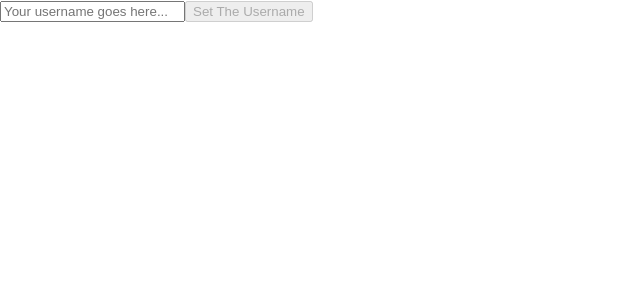
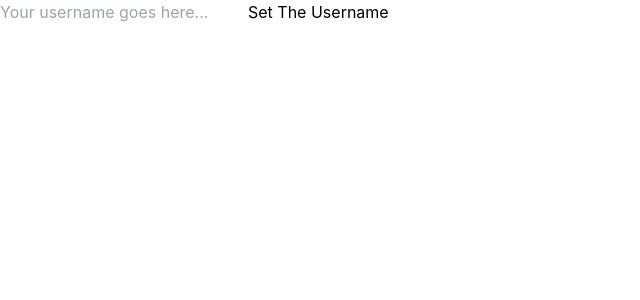
Before and after one commit to viren-vii/omelette, a React (Create React App) app: page / in a window 1280 px wide. Shown: the top 300 px of the page, without its empty margins (0-640 px from the left). Built offline with nearby package versions, Linux system fonts and the light colour scheme; no server answers; the database is empty.

Commit message:
Configured tailwindcss

```diff
--- /dev/null
+++ b/craco.config.js
@@ -0,0 +1,11 @@
+// craco.config.js
+module.exports = {
+    style: {
+      postcss: {
+        plugins: [
+          require('tailwindcss'),
+          require('autoprefixer'),
+        ],
+      },
+    },
+  }
--- a/src/components/Channel.js
+++ b/src/components/Channel.js
@@ -15,7 +15,15 @@
             }});
         // console.log(jokeData);
         const jokeObj = await jokeData.json();
-        console.log(jokeObj.joke);
+        // console.log(jokeObj.joke);
+
+        if(db){
+            db.collection('servers').doc(serverId).collection('messages').add({
+                createdAt: firebase.firestore.FieldValue.serverTimestamp(),
+                message : jokeObj.joke,
+                createdBy : user,
+            })
+        }
     }
 
 
@@ -55,7 +63,6 @@
             })
         }
     }
-    getJokes();
     return (
         <>
         <ul>
@@ -66,8 +73,8 @@
         <form onSubmit = {handleOnSubmit}>
             <input type="text" value={newMessage} onChange={handleOnChange} placeholder="Your message goes here..."/>
             <button type="submit" disabled={!newMessage}>Send</button>
-            <button onClick={getJokes()}>Get a joke!</button>
         </form>
+        <button onClick={getJokes}>Get a Joke!</button>
         </>
     );
 };
--- a/src/index.css
+++ b/src/index.css
@@ -1,3 +1,7 @@
+@tailwind base;
+@tailwind components;
+@tailwind utilities;
+
 body {
   margin: 0;
   font-family: -apple-system, BlinkMacSystemFont, 'Segoe UI', 'Roboto', 'Oxygen',
--- a/src/index.js
+++ b/src/index.js
@@ -3,6 +3,7 @@
 import './index.css';
 import App from './App';
 import reportWebVitals from './reportWebVitals';
+import './index.css';
 
 ReactDOM.render(
   <React.StrictMode>
--- /dev/null
+++ b/tailwind.config.js
@@ -0,0 +1,11 @@
+module.exports = {
+  purge: ['./src/**/*.{js,jsx,ts,tsx}', './public/index.html'],
+  darkMode: false, // or 'media' or 'class'
+  theme: {
+    extend: {},
+  },
+  variants: {
+    extend: {},
+  },
+  plugins: [],
+}
```
Also changed, not shown: package.json (+10 -3 lines), 1 other file (tests, documents, lock files or other folders).
